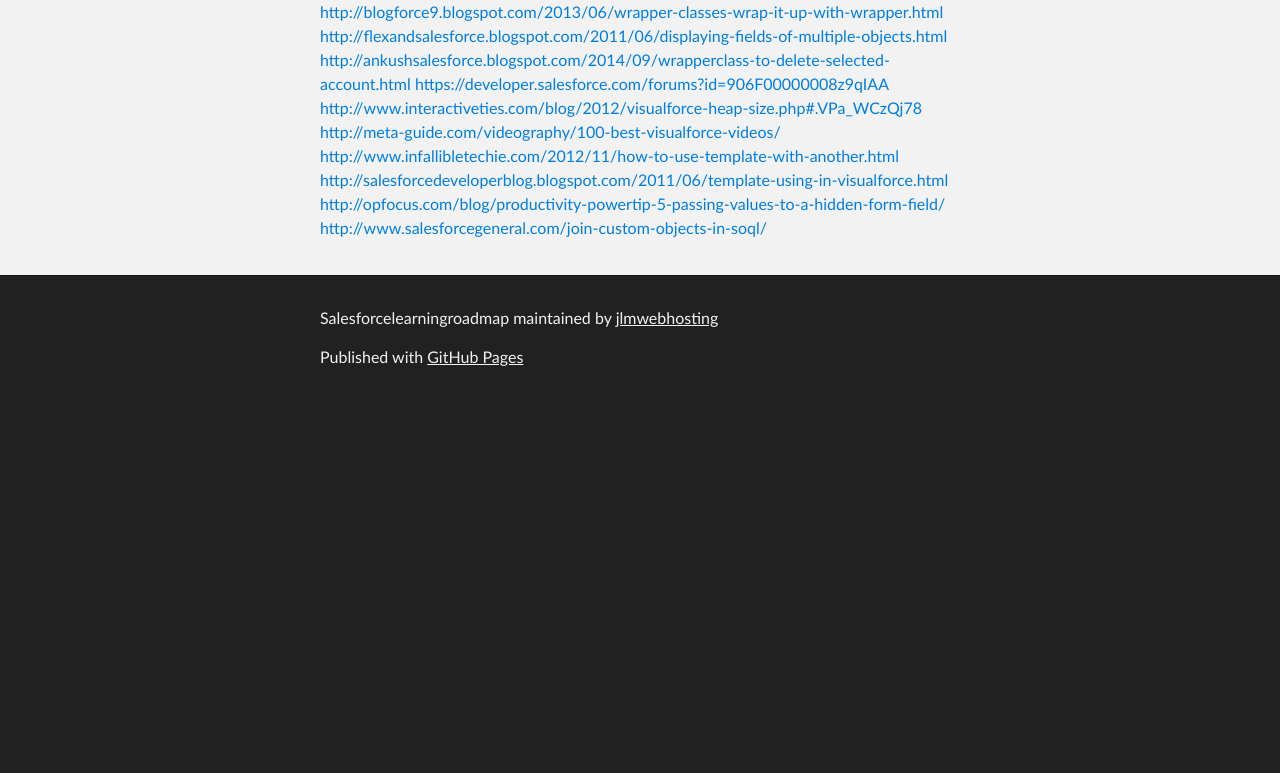
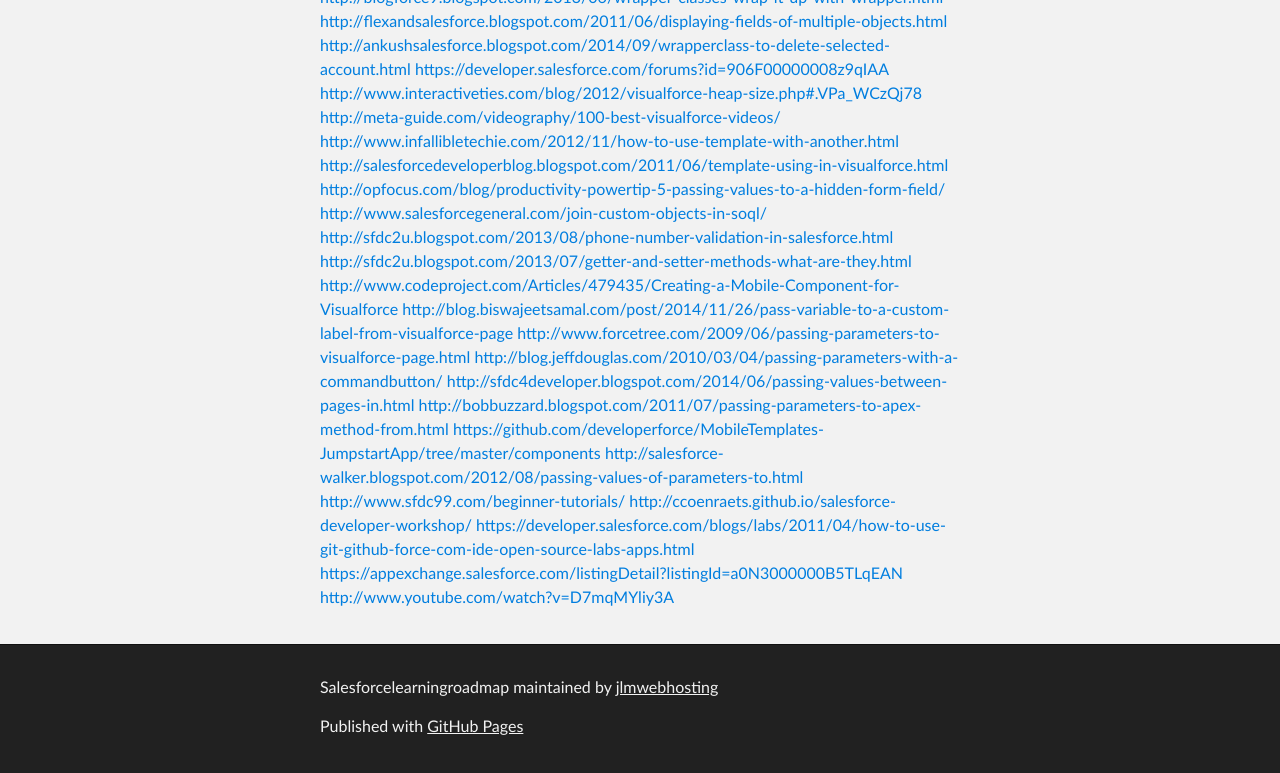
Before and after one commit to jlmwebhosting/SalesforceLearningRoadmap, a plain HTML site: page index.html in a window 1280 px wide. Shown: the part 8519-9292 px from the top of the page. Before the commit the page ends 8923 px from the top, so only its background shows below. Drawn offline with Linux system fonts and the light colour scheme.

```diff
--- a/index.html
+++ b/index.html
@@ -402,9 +402,8 @@ How to pass the value from one Visualforce Page to another
 <a href="http://www.adminbooster.com/tool/scripting-toolkit">http://www.adminbooster.com/tool/scripting-toolkit</a>
 <a href="http://sfdc.arrowpointe.com/2009/05/01/testing-http-callouts/">http://sfdc.arrowpointe.com/2009/05/01/testing-http-callouts/</a>
 <a href="http://www.jitendrazaa.com/blog/salesforce/ajax-based-autocomplete-component-in-salesforce-using-jquery-ui-and-json/">http://www.jitendrazaa.com/blog/salesforce/ajax-based-autocomplete-component-in-salesforce-using-jquery-ui-and-json/</a>
-<a href="http://salesforcesource.blogspot.com/2009/09/edit-and-delete-command-for-your.html">http://salesforcesource.blogspot.com/2009/09/edit-and-delete-command-for-your.html</a></p>
-
-<p><a href="http://www.salesforcetutorial.com/">http://www.salesforcetutorial.com/</a>
+<a href="http://salesforcesource.blogspot.com/2009/09/edit-and-delete-command-for-your.html">http://salesforcesource.blogspot.com/2009/09/edit-and-delete-command-for-your.html</a>
+<a href="http://www.salesforcetutorial.com/">http://www.salesforcetutorial.com/</a>
 <a href="https://degreed.com/learning/Salesforce">https://degreed.com/learning/Salesforce</a>
 <a href="http://www.tehnrd.com/to-query-or-to-loop-that-is-the-question/">http://www.tehnrd.com/to-query-or-to-loop-that-is-the-question/</a>
 <a href="http://www.salesforce-online-training.com/courses/force-com-advance-development-apex-vf-dev-501/">http://www.salesforce-online-training.com/courses/force-com-advance-development-apex-vf-dev-501/</a></p>
@@ -444,7 +443,22 @@ How to pass the value from one Visualforce Page to another
 <a href="http://www.infallibletechie.com/2012/11/how-to-use-template-with-another.html">http://www.infallibletechie.com/2012/11/how-to-use-template-with-another.html</a>
 <a href="http://salesforcedeveloperblog.blogspot.com/2011/06/template-using-in-visualforce.html">http://salesforcedeveloperblog.blogspot.com/2011/06/template-using-in-visualforce.html</a>
 <a href="http://opfocus.com/blog/productivity-powertip-5-passing-values-to-a-hidden-form-field/">http://opfocus.com/blog/productivity-powertip-5-passing-values-to-a-hidden-form-field/</a>
-<a href="http://www.salesforcegeneral.com/join-custom-objects-in-soql/">http://www.salesforcegeneral.com/join-custom-objects-in-soql/</a></p>
+<a href="http://www.salesforcegeneral.com/join-custom-objects-in-soql/">http://www.salesforcegeneral.com/join-custom-objects-in-soql/</a>
+<a href="http://sfdc2u.blogspot.com/2013/08/phone-number-validation-in-salesforce.html">http://sfdc2u.blogspot.com/2013/08/phone-number-validation-in-salesforce.html</a>
+<a href="http://sfdc2u.blogspot.com/2013/07/getter-and-setter-methods-what-are-they.html">http://sfdc2u.blogspot.com/2013/07/getter-and-setter-methods-what-are-they.html</a>
+<a href="http://www.codeproject.com/Articles/479435/Creating-a-Mobile-Component-for-Visualforce">http://www.codeproject.com/Articles/479435/Creating-a-Mobile-Component-for-Visualforce</a>
+<a href="http://blog.biswajeetsamal.com/post/2014/11/26/pass-variable-to-a-custom-label-from-visualforce-page">http://blog.biswajeetsamal.com/post/2014/11/26/pass-variable-to-a-custom-label-from-visualforce-page</a>
+<a href="http://www.forcetree.com/2009/06/passing-parameters-to-visualforce-page.html">http://www.forcetree.com/2009/06/passing-parameters-to-visualforce-page.html</a>
+<a href="http://blog.jeffdouglas.com/2010/03/04/passing-parameters-with-a-commandbutton/">http://blog.jeffdouglas.com/2010/03/04/passing-parameters-with-a-commandbutton/</a>
+<a href="http://sfdc4developer.blogspot.com/2014/06/passing-values-between-pages-in.html">http://sfdc4developer.blogspot.com/2014/06/passing-values-between-pages-in.html</a>
+<a href="http://bobbuzzard.blogspot.com/2011/07/passing-parameters-to-apex-method-from.html">http://bobbuzzard.blogspot.com/2011/07/passing-parameters-to-apex-method-from.html</a>
+<a href="https://github.com/developerforce/MobileTemplates-JumpstartApp/tree/master/components">https://github.com/developerforce/MobileTemplates-JumpstartApp/tree/master/components</a>
+<a href="http://salesforce-walker.blogspot.com/2012/08/passing-values-of-parameters-to.html">http://salesforce-walker.blogspot.com/2012/08/passing-values-of-parameters-to.html</a>
+<a href="http://www.sfdc99.com/beginner-tutorials/">http://www.sfdc99.com/beginner-tutorials/</a>
+<a href="http://ccoenraets.github.io/salesforce-developer-workshop/">http://ccoenraets.github.io/salesforce-developer-workshop/</a>
+<a href="https://developer.salesforce.com/blogs/labs/2011/04/how-to-use-git-github-force-com-ide-open-source-labs-apps.html">https://developer.salesforce.com/blogs/labs/2011/04/how-to-use-git-github-force-com-ide-open-source-labs-apps.html</a>
+<a href="https://appexchange.salesforce.com/listingDetail?listingId=a0N3000000B5TLqEAN">https://appexchange.salesforce.com/listingDetail?listingId=a0N3000000B5TLqEAN</a>
+<a href="http://www.youtube.com/watch?v=D7mqMYliy3A">http://www.youtube.com/watch?v=D7mqMYliy3A</a></p>
       </section>
     </div>
 
```
Also changed, not shown: params.json (+1 -1 lines).
